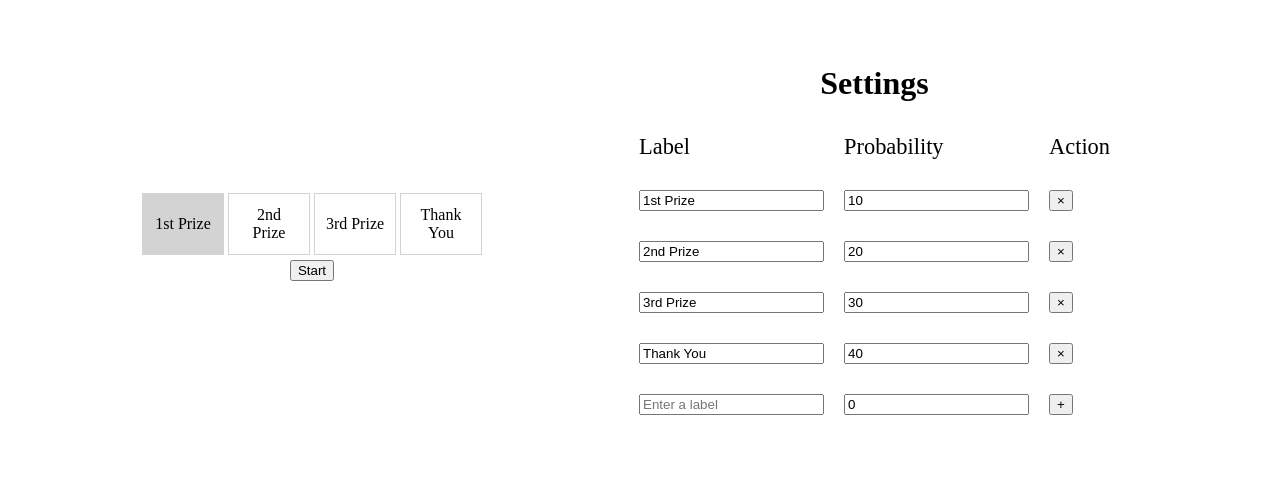
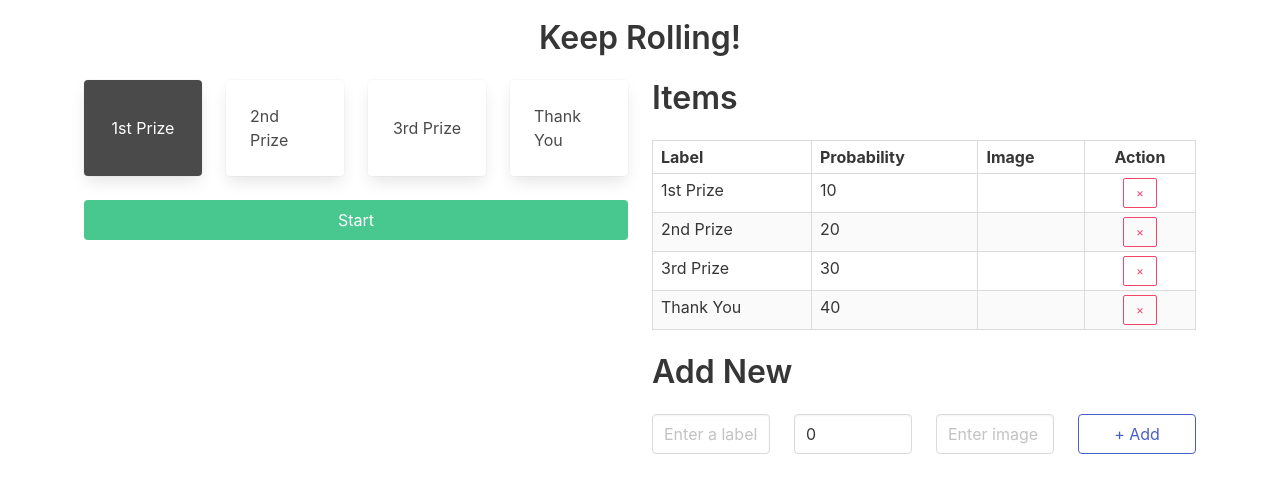
Before and after one commit to ZhiyueYi/keep-rolling, a Svelte app: page / in a window 1280 px wide. Shown: the top 492 px of the page. Built offline with nearby package versions, Linux system fonts and the light colour scheme; the HTML template or start-up script is replaced by a standard one.

Commit message:
add basic styles

```diff
--- a/package.json
+++ b/package.json
@@ -10,12 +10,14 @@
     "@rollup/plugin-commonjs": "11.0.2",
     "@rollup/plugin-node-resolve": "^7.0.0",
     "rollup": "^1.20.0",
+    "rollup-plugin-css-only": "^2.0.0",
     "rollup-plugin-livereload": "^1.0.0",
     "rollup-plugin-svelte": "^5.0.3",
     "rollup-plugin-terser": "^5.1.2",
     "svelte": "^3.0.0"
   },
   "dependencies": {
+    "bulma": "^0.8.2",
     "sirv-cli": "^0.4.4"
   }
 }
--- a/rollup.config.js
+++ b/rollup.config.js
@@ -3,6 +3,7 @@ import resolve from '@rollup/plugin-node-resolve';
 import commonjs from '@rollup/plugin-commonjs';
 import livereload from 'rollup-plugin-livereload';
 import { terser } from 'rollup-plugin-terser';
+import css from 'rollup-plugin-css-only';
 
 const production = !process.env.ROLLUP_WATCH;
 
@@ -15,6 +16,7 @@ export default {
     file: 'docs/build/bundle.js',
   },
   plugins: [
+    css({ output: 'docs/build/extra.css' }),
     svelte({
       // enable run-time checks when not in production
       dev: !production,
--- a/src/App.svelte
+++ b/src/App.svelte
@@ -1,4 +1,5 @@
 <script>
+  import './../node_modules/bulma/css/bulma.css';
   import Roller from './components/Roller.svelte';
   import Settings from './components/Settings.svelte';
   import Control from './components/Control.svelte';
@@ -6,32 +7,23 @@
 
 <style>
   main {
-    text-align: center;
-    padding: 1em;
-    max-width: 1000px;
+    width: 90%;
     margin: auto;
-    display: flex;
-    align-items: center;
-    justify-content: space-between;
-  }
-
-  .roller {
-    display: flex;
-    flex-direction: column;
-    align-items: center;
-    justify-content: center;
-  }
-
-  .setting-panel {
+    padding: 20px;
+    background-color: rgba(255, 255, 255, 0.8);
   }
 </style>
 
 <main>
-  <div class="roller">
-    <Roller />
-    <Control />
+  <h1 class="title has-text-centered">Keep Rolling!</h1>
+  <div class="columns">
+    <div class="column is-half is-full-tablet">
+      <Roller />
+      <Control />
+    </div>
+    <div class="column is-half is-full-tablet">
+      <Settings />
+    </div>
   </div>
-  <div class="setting-panel">
-    <Settings />
-  </div>
+
 </main>
--- a/src/components/Control.svelte
+++ b/src/components/Control.svelte
@@ -10,14 +10,14 @@
   }
 </script>
 
-<style>
-
-</style>
-
 <div>
   {#if $rolling}
-    <button on:click={handleClickStop}>Stop</button>
+    <button class="button is-warning is-fullwidth" on:click={handleClickStop}>
+      Stop
+    </button>
   {:else}
-    <button on:click={handleClickStart}>Start</button>
+    <button class="button is-success is-fullwidth" on:click={handleClickStart}>
+      Start
+    </button>
   {/if}
 </div>
--- a/src/components/Roller.svelte
+++ b/src/components/Roller.svelte
@@ -21,28 +21,48 @@
 </script>
 
 <style>
-  .wrapper {
-    display: flex;
-    width: 100%;
+  .rolling-item {
+    max-width: 200px;
   }
-  .item {
-    height: 40px;
-    width: 60px;
-    padding: 10px;
-    margin: 5px 2px;
-    border: 1px solid lightgrey;
+  .card {
+    height: 100%;
+  }
+  .card-flex-center {
     display: flex;
     align-items: center;
     justify-content: center;
+    height: 100%;
   }
-
-  .active {
-    background: lightgrey;
+  .card.is-dark {
+    background-color: #4a4a4a;
+    color: white;
   }
 </style>
 
-<div class="wrapper">
+<div class="columns is-centered is-multiline is-mobile">
   {#each $settings.rollingItems as item, index (item.label)}
-    <div class="item" class:active={$activeItem === index}>{item.label}</div>
+    <div class="column is-one-quarter-mobile rolling-item">
+      <div
+        class="card"
+        class:card-flex-center={!item.imageUrl}
+        class:is-dark={$activeItem === index}>
+        {#if item.imageUrl}
+          <div class="card-image">
+            <figure class="image is-4by3">
+              <img
+                src="https://bulma.io/images/placeholders/1280x960.png"
+                alt="Placeholder image" />
+            </figure>
+          </div>
+        {/if}
+        {#if item.label}
+          <div class="card-content">
+            <div class="content">
+              <p class="is-text-medium">{item.label}</p>
+            </div>
+          </div>
+        {/if}
+      </div>
+    </div>
   {/each}
 </div>
--- a/src/components/Settings.svelte
+++ b/src/components/Settings.svelte
@@ -34,66 +34,76 @@
 
 <style>
   .wrapper {
-    padding: 20px;
-  }
-
-  .grid {
-    width: 50%;
-    text-align: left;
-    display: grid;
-    grid-row-gap: 10px;
-    grid-template-columns: auto auto auto;
-  }
-
-  .grid-item {
-    padding: 10px;
-  }
-
-  .grid-title {
-    font-size: 1.4em;
+    margin: auto;
   }
 </style>
 
 <div class="wrapper">
-  <h1>Settings</h1>
-  <div class="grid">
-    <div class="grid-item grid-title">Label</div>
-    <div class="grid-item grid-title">Probability</div>
-    <div class="grid-item grid-title">Action</div>
+  <div class="columns is-multiline">
+    <div class="column is-full">
+      <h1 class="title">Items</h1>
+      <table
+        class="table is-bordered is-striped is-narrow is-hoverable is-fullwidth">
+        <thead>
+          <tr>
+            <th>Label</th>
+            <th>Probability</th>
+            <th>Image</th>
+            <th class="has-text-centered">Action</th>
+          </tr>
+        </thead>
+        <tbody>
           {#each items as item, index (item.label)}
-      <div class="grid-item">
-        <input
-          type="text"
-          bind:value={item.label}
-          placeholder="Enter a label" />
-      </div>
-      <div class="grid-item">
-        <input
-          type="number"
-          bind:value={item.probability}
-          placeholder="Enter probability weightage" />
-      </div>
-      <div class="grid-item">
-        <button type="button" on:click={() => handleClickRemove(index)}>
+            <tr>
+              <td>{item.label}</td>
+              <td>{item.probability}</td>
+              <td>{item.imgUrl || ''}</td>
+              <td class="has-text-centered">
+                <button
+                  class="button is-small is-danger is-outlined"
+                  type="button"
+                  on:click={() => handleClickRemove(index)}>
                   &times;
                 </button>
+              </td>
+            </tr>
+          {/each}
+        </tbody>
+      </table>
     </div>
-    {/each}
-    <div class="grid-item">
+    <div class="column is-full">
+      <h1 class="title">Add New</h1>
+      <div class="columns">
+        <div class="column">
           <input
+            class="input"
             type="text"
             bind:value={newItem.label}
             placeholder="Enter a label" />
         </div>
-    <div class="grid-item">
+        <div class="column">
           <input
+            class="input"
             type="number"
             bind:value={newItem.probability}
             placeholder="Enter probability weight" />
         </div>
-
-    <div class="grid-item">
-      <button type="button" on:click={handleClickAdd}>&plus;</button>
+        <div class="column">
+          <input
+            class="input"
+            type="text"
+            bind:value={newItem.imgUrl}
+            placeholder="Enter image URL (optional)" />
+        </div>
+        <div class="column has-text-right">
+          <button
+            class="button is-link is-outlined is-fullwidth"
+            type="button"
+            on:click={handleClickAdd}>
+            &plus; Add
+          </button>
         </div>
       </div>
     </div>
+  </div>
+</div>
--- a/src/main.js
+++ b/src/main.js
@@ -1,10 +1,7 @@
 import App from './App.svelte';
 
 const app = new App({
-	target: document.body,
-	props: {
-		name: 'world'
-	}
+  target: document.body,
 });
 
 export default app;
```
Also changed, not shown: 9 other files (tests, documents, lock files or other folders). Lines whose indentation alone changed are shown as unchanged.
